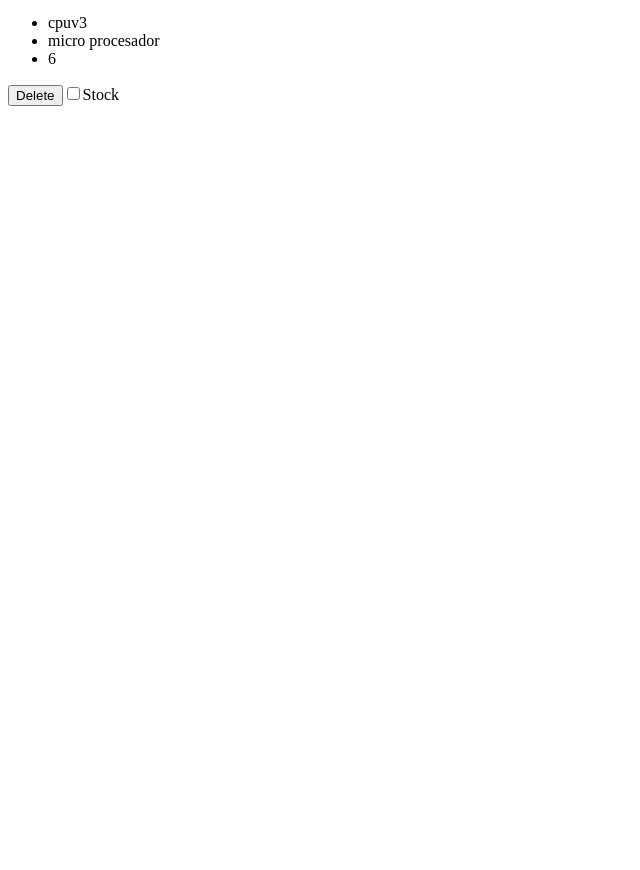
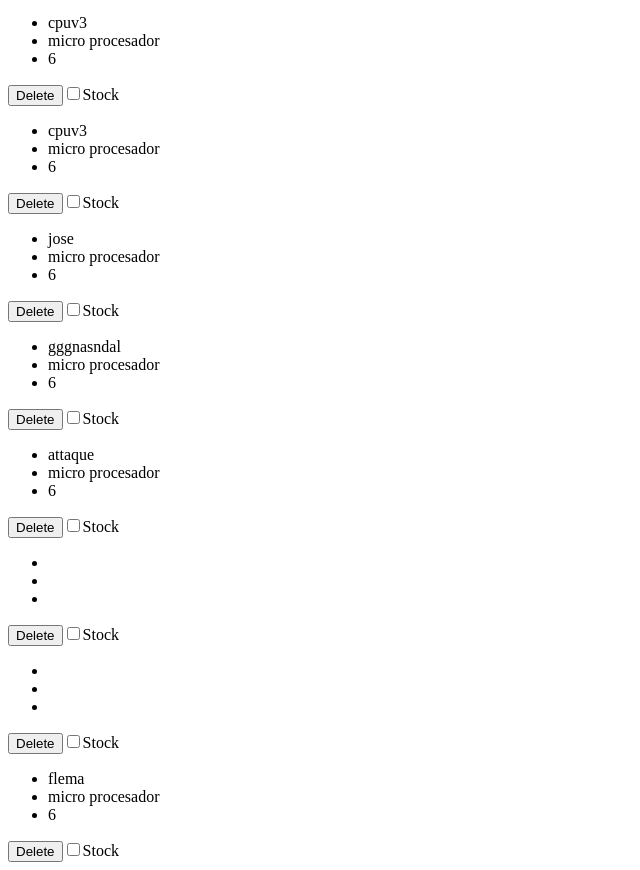
Before and after one commit to pyvan23/react-query, a React (Vite) app: page / in a window 1280 px wide. Shown: the part 751-1621 px from the top of the page, without its empty margins (0-640 px from the left). Before the commit the page ends 865 px from the top, so only its background shows below. Built offline with nearby package versions, Linux system fonts and the light colour scheme; data requests are answered from the project's data file.

Commit message:
fix:products object

```diff
--- a/db/products.json
+++ b/db/products.json
@@ -45,6 +45,55 @@
       "description": "micro procesador",
       "price": "6",
       "id": 7
+    },
+    {
+      "name": "cpuv3",
+      "description": "micro procesador",
+      "price": "6",
+      "id": 8
+    },
+    {
+      "name": "jose",
+      "description": "micro procesador",
+      "price": "6",
+      "id": 9
+    },
+    {
+      "name": "gggnasndal",
+      "description": "micro procesador",
+      "price": "6",
+      "id": 10
+    },
+    {
+      "name": "attaque",
+      "description": "micro procesador",
+      "price": "6",
+      "id": 11
+    },
+    {
+      "products": {
+        "name": "flema",
+        "description": "micro procesador",
+        "price": "6"
+      },
+      "stock": true,
+      "id": 12
+    },
+    {
+      "products": {
+        "name": "flema",
+        "description": "micro procesador",
+        "price": "6"
+      },
+      "stock": true,
+      "id": 13
+    },
+    {
+      "name": "flema",
+      "description": "micro procesador",
+      "price": "6",
+      "stock": true,
+      "id": 14
     }
   ]
 }
--- a/src/api/productsApi.js
+++ b/src/api/productsApi.js
@@ -9,4 +9,5 @@ export const getProducts = async () => {
 
   return resp.data;
 };
-export const postProducts = (product) => productsApi.post("/products",product);
+
+export const postProducts = (products) => productsApi.post("/products", products);
--- a/src/components/ProductsForm.jsx
+++ b/src/components/ProductsForm.jsx
@@ -5,10 +5,12 @@ export const ProductsForm = () => {
   const addProductMutation = useMutation({ mutationFn: postProducts });
 
   const handleSubmit = ( e ) => {
+
     e.preventDefault();
     const formData = new FormData( e.target );
     const products = Object.fromEntries( formData );
-    addProductMutation.mutate( products );
+    addProductMutation.mutate({ ...products, stock:true   });
+
   };
 
   return (
```
